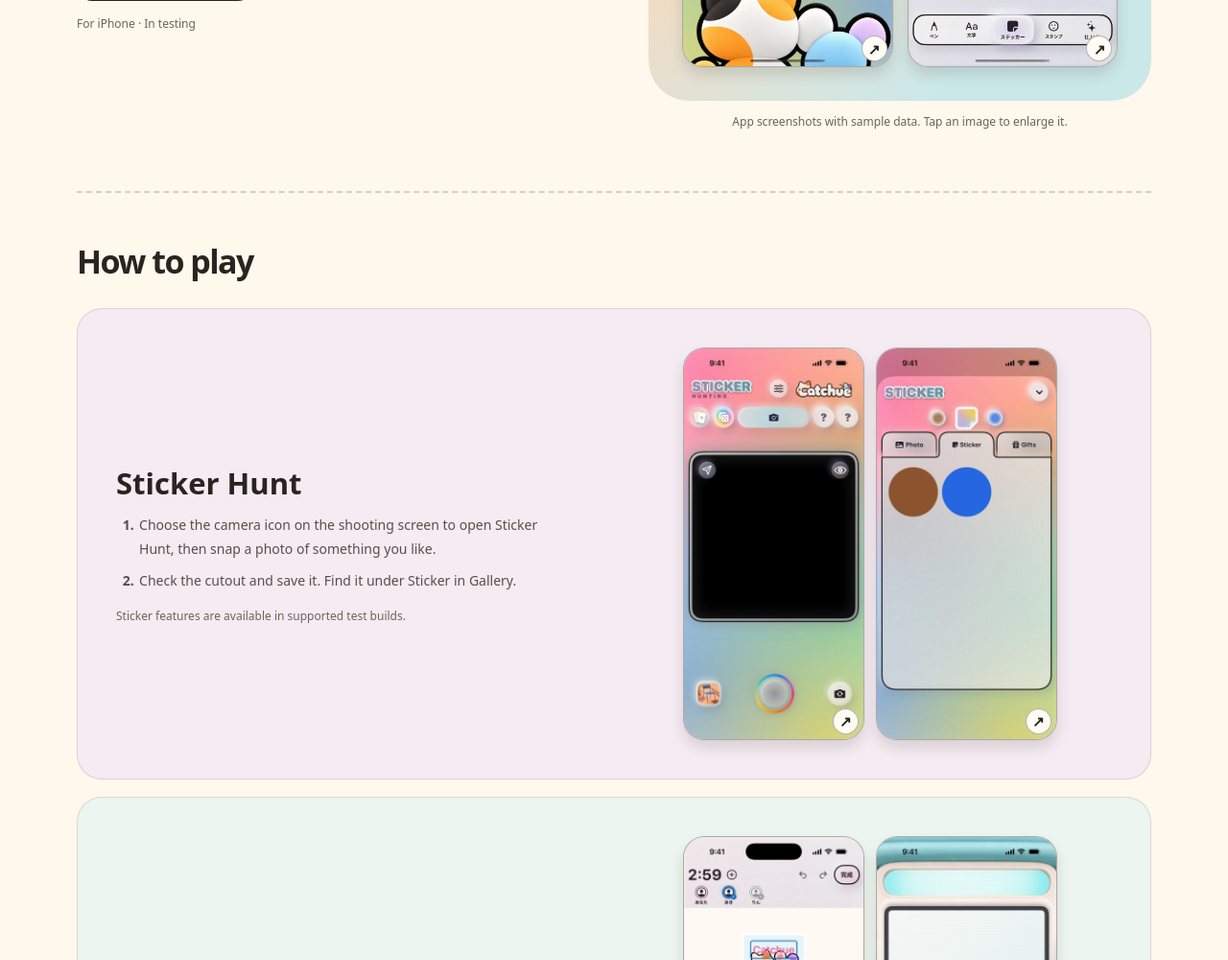
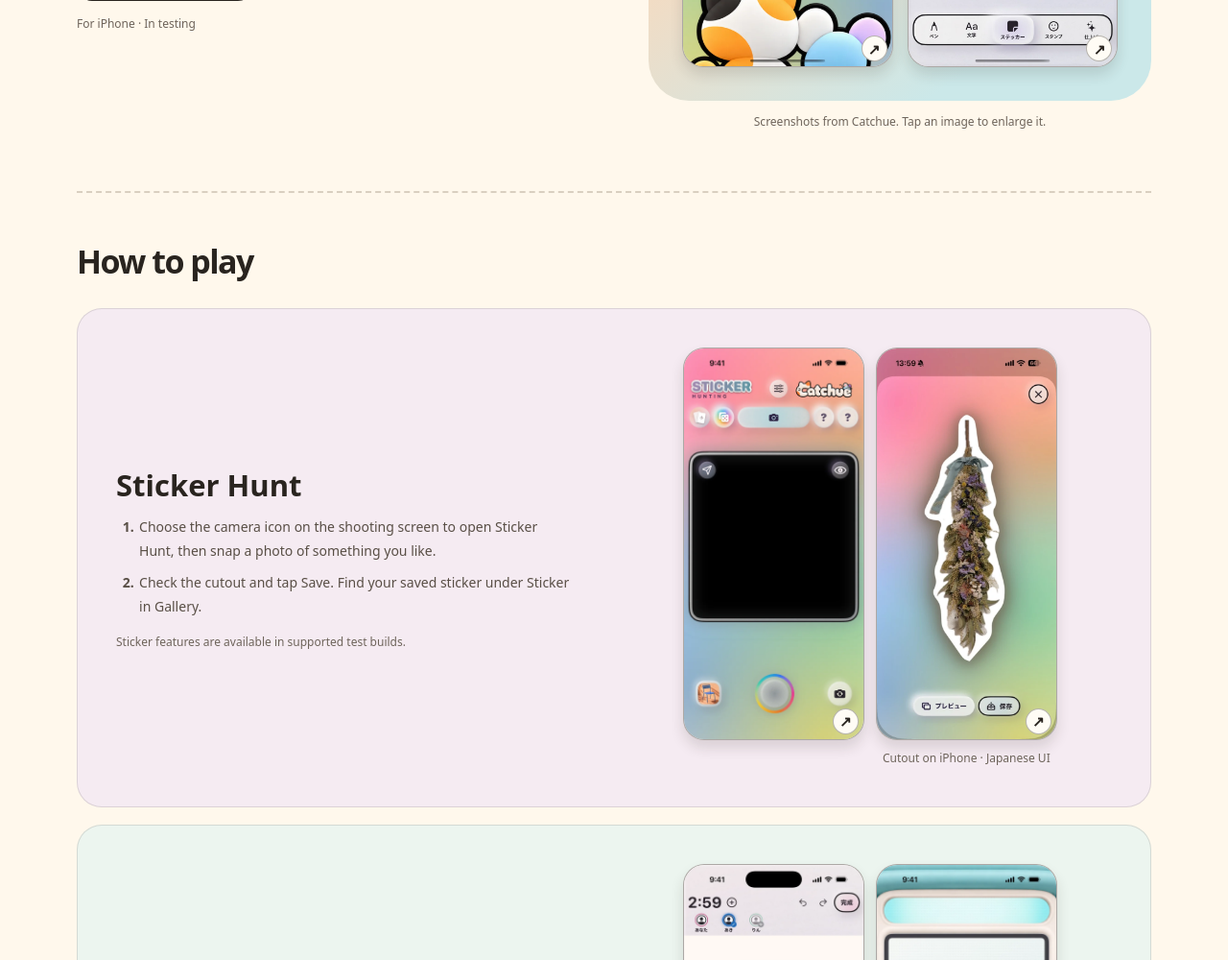
Before and after one commit to catchue-app/catchue, a plain HTML site: page index.html in a window 1280 px wide. Shown: the part 597-1597 px from the top of the page at 96% size. Drawn offline with Linux system fonts and the light colour scheme.

Commit message:
ステッカーハントに実機の切り抜き画面を掲載

```diff
--- a/home.js
+++ b/home.js
@@ -12,10 +12,10 @@ if (english) {
     description: 'Turn something you love into a sticker. Take photo strips with friends and decorate them together.',
     discover: 'See how to play',
     release: 'For iPhone · In testing',
-    screenshotNote: 'App screenshots with sample data. Tap an image to enlarge it.',
+    screenshotNote: 'Screenshots from Catchue. Tap an image to enlarge it.',
     stickerTitle: 'Sticker Hunt',
     stickerShoot: 'Choose the camera icon on the shooting screen to open Sticker Hunt, then snap a photo of something you like.',
-    stickerSave: 'Check the cutout and save it. Find it under Sticker in Gallery.',
+    stickerSave: 'Check the cutout and tap Save. Find your saved sticker under Sticker in Gallery.',
     availability: 'Sticker features are available in supported test builds.',
     puriTitle: 'Photo strips in PURI',
     puriShoot: 'Swipe right from the camera to open PURI. Invite friends, take photos, and vote for which shots to use.',
@@ -29,7 +29,8 @@ if (english) {
     access: 'Shoot and edit without signing in. Sign in with Apple to share with friends.',
     privacy: 'Privacy policy',
     altStickerCamera: 'The shooting screen with Sticker Hunting mode selected.',
-    altStickerGallery: 'Saved stickers in the Sticker tab in Gallery.',
+    deviceCutout: 'Cutout on iPhone · Japanese UI',
+    altStickerCutout: 'The finished dried-flower cutout has a white border, with Preview and Save buttons at the bottom.',
     altBooth: 'The entrance to PURI, with a blue photo booth.',
     altPuriEdit: 'The PURI editor has pen and sticker tools below the photo strip.',
     altPuriPrint: 'A completed photo strip emerges from the print slot in PURI.',
--- a/index.html
+++ b/index.html
@@ -10,8 +10,8 @@
 <meta property="og:description" content="ステッカーハントで見つけたものを切り抜いて、友達とプリクラに。色探しの写真はコラージュに。">
 <meta property="og:image" content="https://catchue-app.github.io/catchue/icon.png">
 <link rel="icon" href="icon.png">
-<link rel="stylesheet" href="style.css?v=app-screens1">
-<script src="home.js?v=app-screens1" defer></script>
+<link rel="stylesheet" href="style.css?v=app-screens2">
+<script src="home.js?v=app-screens2" defer></script>
 </head>
 <body class="home">
 <div class="site-wrap">
@@ -33,7 +33,7 @@
         <a class="screen" href="assets/screens/puri-layout-ja.webp" target="_blank" rel="noopener" data-screen="puri-layout"><img src="assets/screens/puri-layout-ja.webp" width="780" height="1696" alt="PURIの入り口。水色のプリクラ機が表示されています。" data-alt="altBooth" fetchpriority="high"><span class="screen-zoom" aria-hidden="true">↗</span></a>
         <a class="screen" href="assets/screens/puri-editing-ja.webp" target="_blank" rel="noopener" data-screen="puri-editing"><img src="assets/screens/puri-editing-ja.webp" width="780" height="1696" alt="PURIの落書き画面。プリクラの下にペンやステッカーのツールが並んでいます。" data-alt="altPuriEdit" fetchpriority="high"><span class="screen-zoom" aria-hidden="true">↗</span></a>
       </div>
-      <figcaption data-i18n="screenshotNote">アプリの実画面（サンプルデータ）。画像をタップすると拡大します。</figcaption>
+      <figcaption data-i18n="screenshotNote">Catchueの実画面。画像をタップすると拡大します。</figcaption>
     </figure>
   </section>
 
@@ -44,13 +44,19 @@
         <h3 data-i18n="stickerTitle">ステッカーハント</h3>
         <ol>
           <li data-i18n="stickerShoot">撮影画面でカメラのアイコンを選ぶと、ステッカーハントに。好きなものを撮ります。</li>
-          <li data-i18n="stickerSave">切り抜きを確認して保存。ギャラリーの「Sticker」から選べます。</li>
+          <li data-i18n="stickerSave">切り抜き結果を確認し、「保存」をタップ。ギャラリーの「Sticker」から選べます。</li>
         </ol>
         <p class="availability-note" data-i18n="availability">ステッカー機能は対応するテスト版で使えます。</p>
       </div>
       <div class="guide-screens">
         <a class="screen" href="assets/screens/sticker-camera-ja.webp" target="_blank" rel="noopener" data-screen="sticker-camera"><img src="assets/screens/sticker-camera-ja.webp" width="780" height="1696" alt="ステッカーハントの撮影画面。上部にSTICKER HUNTINGと表示されています。" data-alt="altStickerCamera" loading="lazy"><span class="screen-zoom" aria-hidden="true">↗</span></a>
-        <a class="screen" href="assets/screens/sticker-gallery-ja.webp" target="_blank" rel="noopener" data-screen="sticker-gallery"><img src="assets/screens/sticker-gallery-ja.webp" width="780" height="1696" alt="ギャラリーのStickerタブ。保存したステッカーが並んでいます。" data-alt="altStickerGallery" loading="lazy"><span class="screen-zoom" aria-hidden="true">↗</span></a>
+        <figure class="device-example">
+          <a class="screen" href="assets/screens/sticker-cutout-device.webp" target="_blank" rel="noopener">
+            <img src="assets/screens/sticker-cutout-device.webp" width="588" height="1280" alt="ドライフラワーを白フチ付きで切り抜いた結果。画面の下に「プレビュー」と「保存」ボタンがあります。" data-alt="altStickerCutout" loading="lazy">
+            <span class="screen-zoom" aria-hidden="true">↗</span>
+          </a>
+          <figcaption data-i18n="deviceCutout">実機の切り抜き画面</figcaption>
+        </figure>
       </div>
     </article>
     <article class="guide guide-puri">
--- a/style.css
+++ b/style.css
@@ -91,6 +91,7 @@ html[lang="en"] .hero h1 { font-size: clamp(36px, 4.7vw, 60px); }
 .button:active { transform: translateY(3px); box-shadow: 0 1px 0 var(--ink); }
 .release-note,
 .hero-preview figcaption,
+.device-example figcaption,
 .availability-note,
 .access-note {
   color: var(--sub);
@@ -180,6 +181,11 @@ html[lang="en"] .hero h1 { font-size: clamp(36px, 4.7vw, 60px); }
   gap: 12px;
   width: min(100%, 390px);
   justify-self: center;
+}
+.device-example { margin: 0; }
+.device-example figcaption {
+  margin-top: 9px;
+  text-align: center;
 }
 .guide-copy h3,
 .feature-copy h3 {
```
Also changed, not shown: assets/screens/sticker-cutout-device.webp (added).
